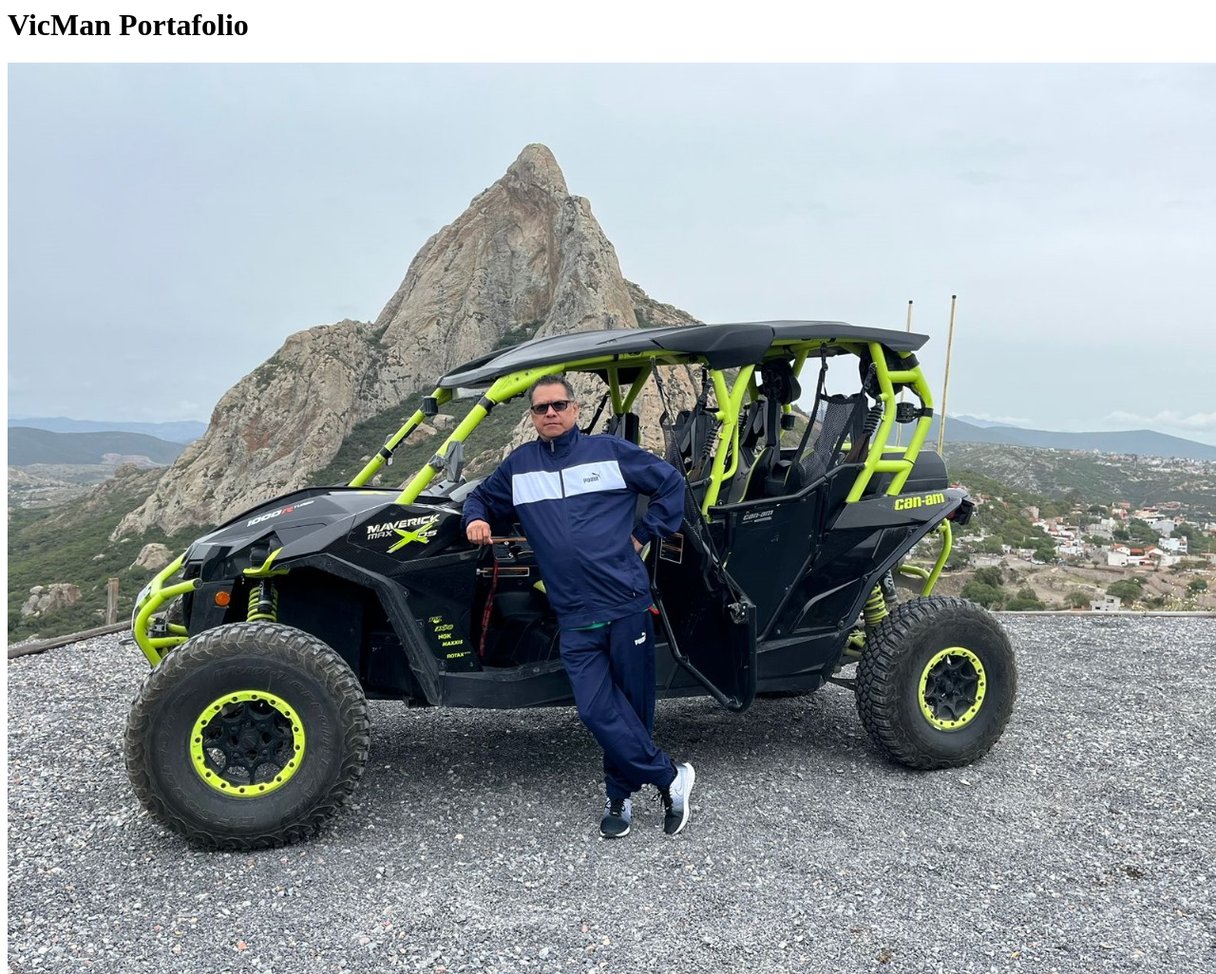
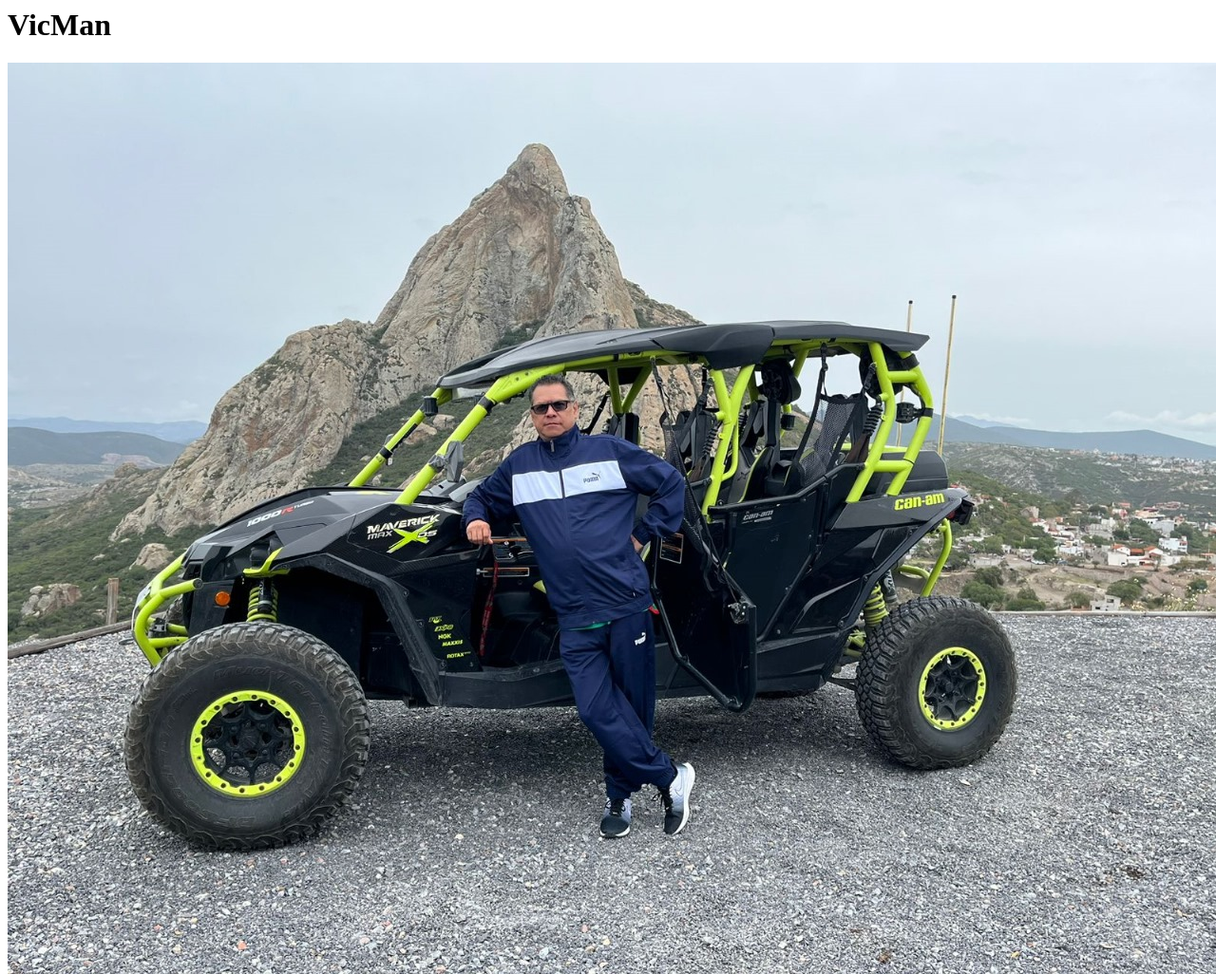
Before and after one commit to VicMan-Martinez/totor.github.io, a plain HTML site: page index.html in a window 1280 px wide. Shown: the whole page at 95% size. Drawn offline with Linux system fonts and the light colour scheme.

Commit message:
index.html

```diff
--- a/index.html
+++ b/index.html
@@ -1,4 +1,4 @@
 <html>
-<h1>VicMan Portafolio</h1>
+<h1>VicMan</h1>
 <img src="./VicMan_Bernal_CanAm_01.jpg" />
 </html>
```
